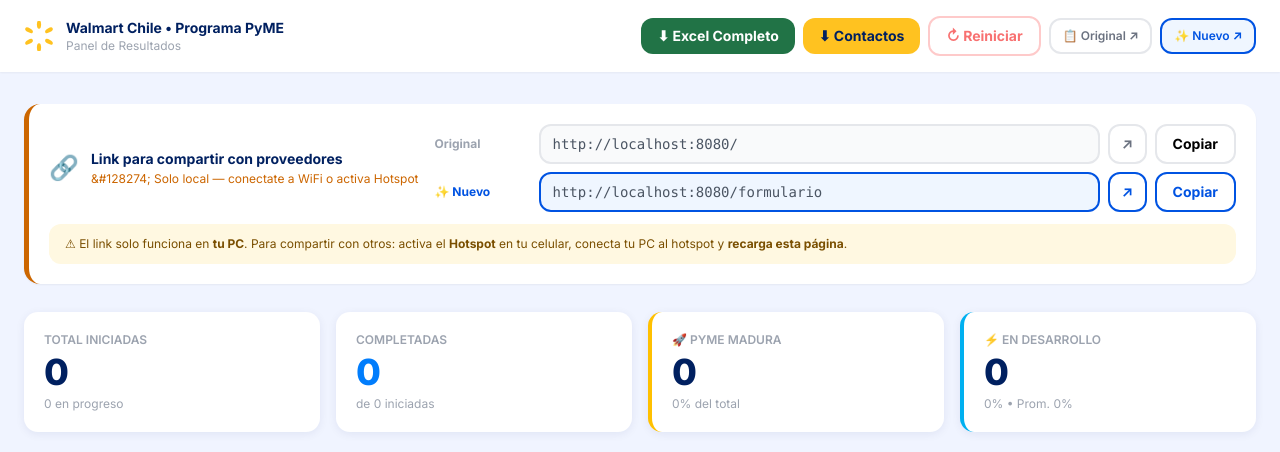
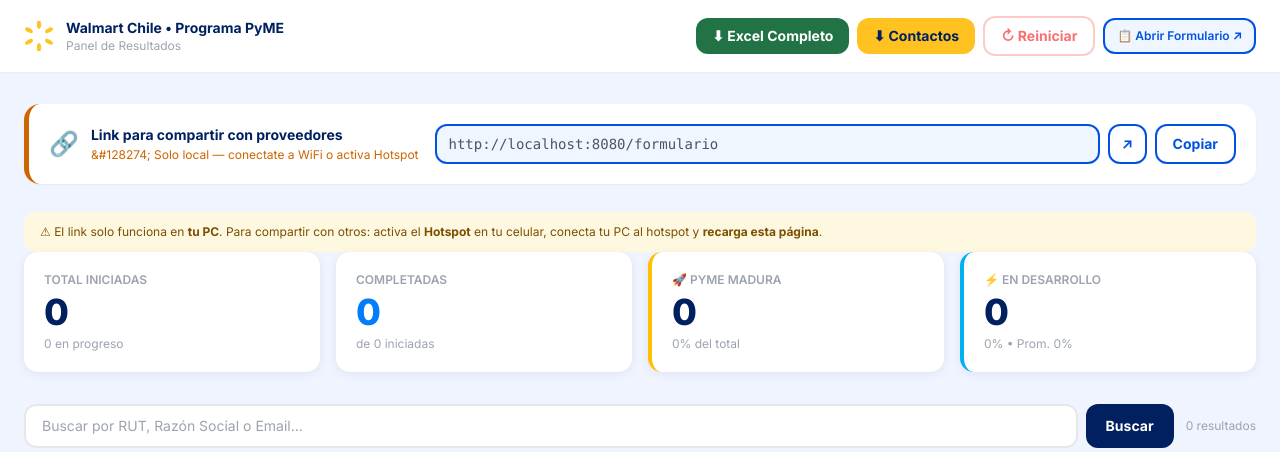
Before and after one commit to camidebe-cyber/pyme-survey, a FastAPI app: page /resultados in a window 1280 px wide. Shown: the top 452 px of the page. Run offline with FastAPI, Linux system fonts and the light colour scheme; data that the repository does not hold is empty; some libraries are stand-ins or nearby versions.

Commit message:
fix: eliminar link original del panel, dejar solo formulario

```diff
--- a/templates/admin.html
+++ b/templates/admin.html
@@ -88,16 +88,11 @@
                      border-2 border-red-200 text-red-400 hover:bg-red-50 transition">
         &#8635; Reiniciar
       </button>
-      <a href="{{ survey_url }}" target="_blank"
-         class="text-xs font-semibold px-3 py-2 rounded-xl border-2
-         border-gray-200 text-gray-500 hover:border-navy hover:text-navy transition">
-        📋 Original ↗
-      </a>
       <a href="{{ survey_url }}formulario" target="_blank"
          class="text-xs font-semibold px-3 py-2 rounded-xl border-2
          bg-blue-50 hover:opacity-80 transition"
          style="border-color:#0053e2; color:#0053e2">
-        ✨ Nuevo ↗
+        📋 Abrir Formulario ↗
       </a>
     </div>
   </div>
@@ -128,25 +123,7 @@
         </div>
       </div>
       <div class="flex flex-col gap-2 flex-1">
-        <!-- Link original -->
         <div class="flex items-center gap-2">
-          <span class="text-xs font-bold text-gray-400 w-24 shrink-0">Original</span>
-          <input id="survey-link" type="text" readonly
-                 value="{{ survey_url }}"
-                 class="flex-1 rounded-xl border-2 border-gray-200 px-3 py-2 text-sm
-                        font-mono text-gray-600 bg-gray-50 select-all cursor-pointer"
-                 onclick="this.select()">
-          <a href="{{ survey_url }}" target="_blank"
-             class="px-3 py-2 rounded-xl text-sm font-bold border-2 border-gray-200
-                    text-gray-500 bg-white hover:bg-gray-50 shrink-0 transition">&#8599;</a>
-          <button onclick="copyLink('survey-link','copy-btn')"
-                  class="copy-btn px-4 py-2 rounded-xl text-sm font-bold border-2
-                         border-navy text-navy bg-white shrink-0"
-                  id="copy-btn">Copiar</button>
-        </div>
-        <!-- Link formulario alternativo -->
-        <div class="flex items-center gap-2">
-          <span class="text-xs font-bold shrink-0 w-24" style="color:#0053e2">&#10024; Nuevo</span>
           <input id="formulario-link" type="text" readonly
                  value="{{ survey_url }}formulario"
                  class="flex-1 rounded-xl border-2 px-3 py-2 text-sm
@@ -162,6 +139,7 @@
                   style="border-color:#0053e2; color:#0053e2"
                   id="copy-btn-f">Copiar</button>
         </div>
+      </div>
       </div>
     </div>
     {% if net_type == 'local' %}
```
